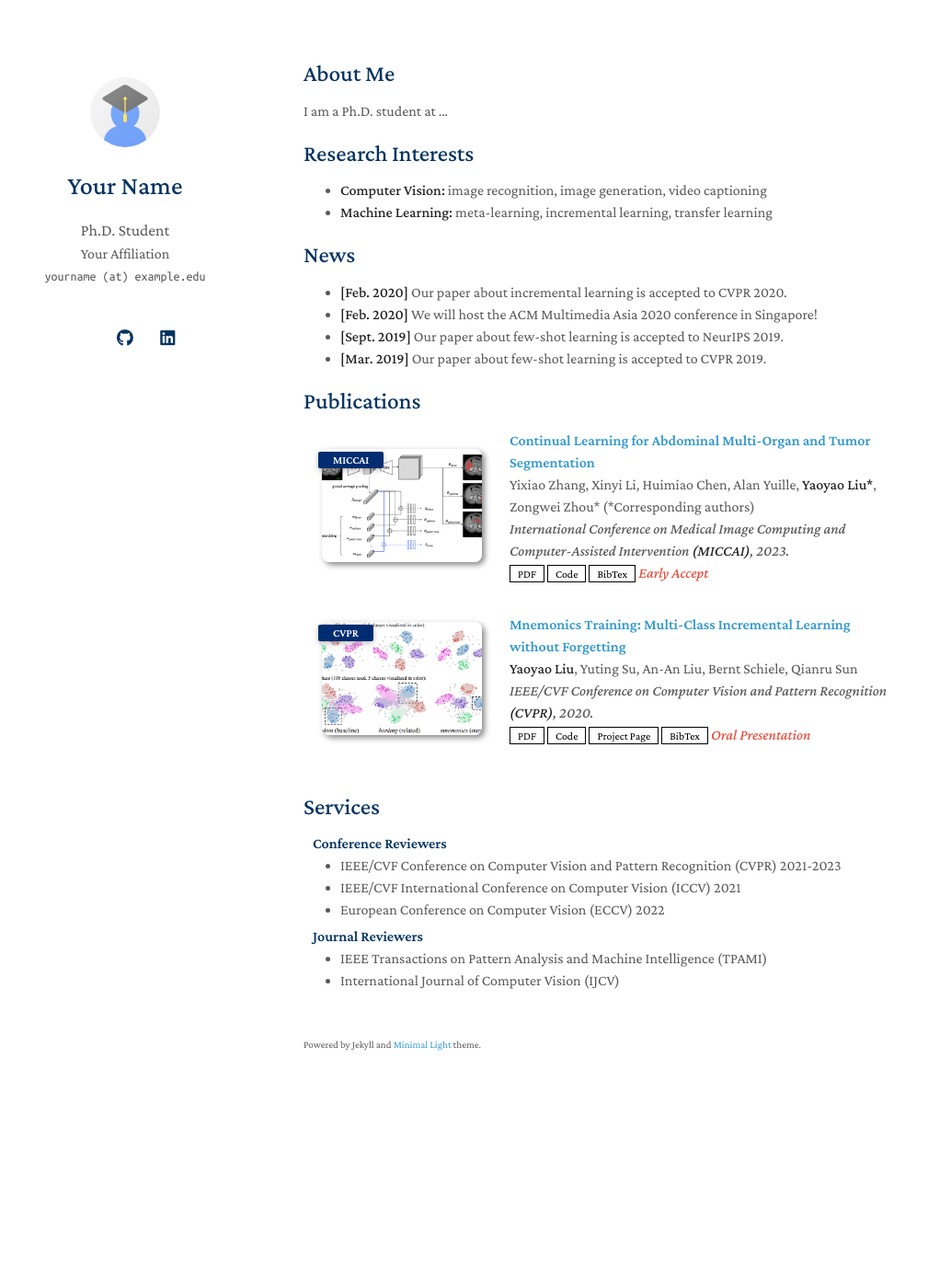
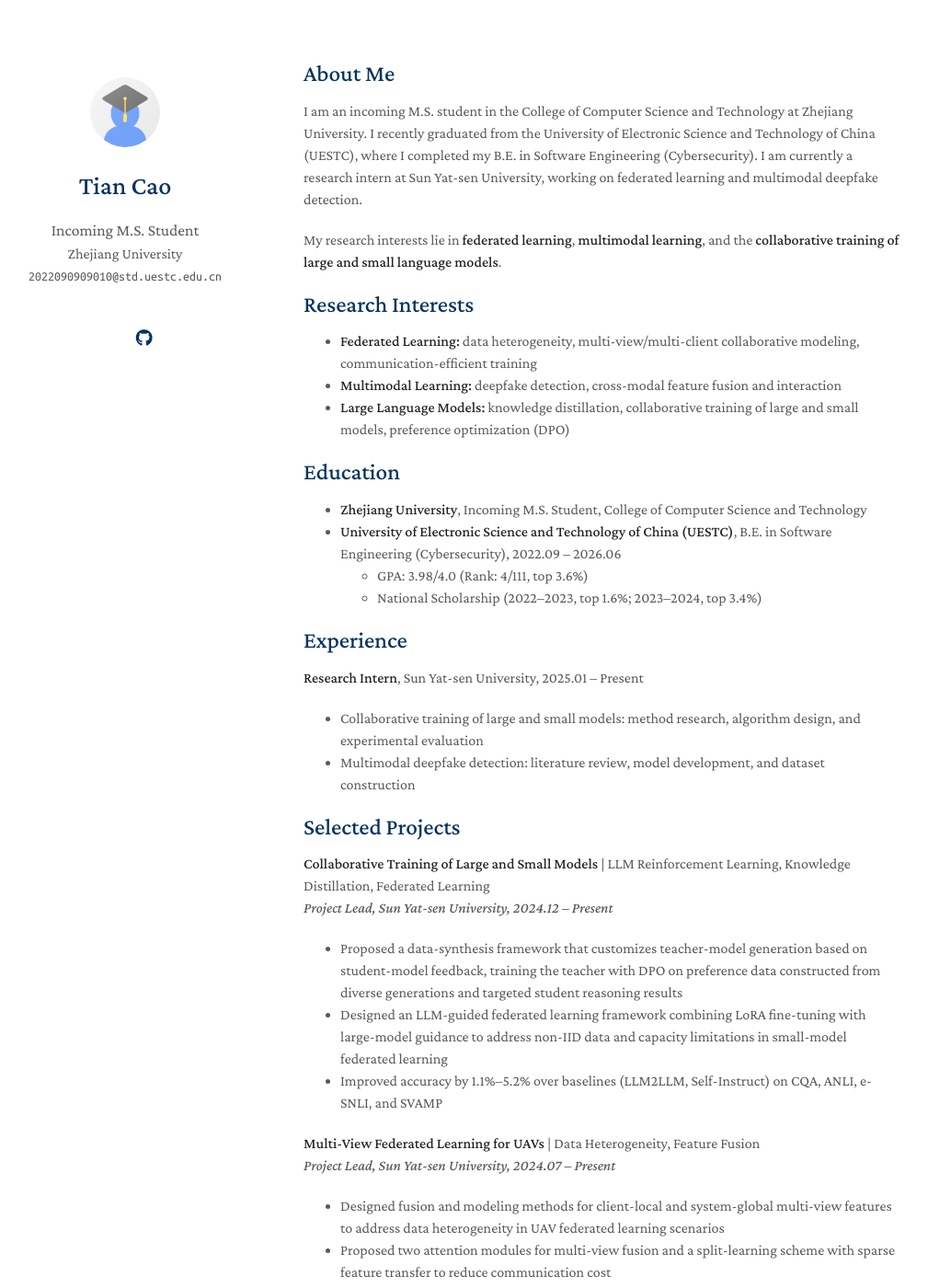
Before and after one commit to caot1an/caot1an.github.io, a Jekyll site: the page built from index.md, in a window 1280 px wide and 1400 px high. Shown: the whole window at 92% size, without its empty margins (140-1149 px from the left). Built offline with Jekyll 4.4.1, drawn with Linux system fonts in a browser that asks for light colours; a style sheet for code colours, icons or effects is not loaded; our own code applies the rules of GitHub Pages for plain Markdown files; some of the changed text lies outside the part shown.

Commit message:
Customize homepage content

```diff
--- a/_config.yml
+++ b/_config.yml
@@ -1,22 +1,22 @@
 # Basic Information
-title: Your Name
-position: Ph.D. Student
-affiliation: Your Affiliation
-email: yourname (at) example.edu
+title: Tian Cao
+position: Incoming M.S. Student
+affiliation: Zhejiang University
+email: 2022090909010@std.uestc.edu.cn
 
 # Search Engine Optimization (SEO)
 # The following information is used to improve the website traffic from search engines, e.g., Google.
-keywords: minimal light
-description: The Minimal Light is a simple and elegant jekyll theme for academic personal homepage.
-canonical: https://minimal-light-theme.yliu.me/
+keywords: Tian Cao, Zhejiang University, federated learning, multimodal learning, deepfake detection
+description: Personal homepage of Tian Cao, an incoming M.S. student at the College of Computer Science and Technology, Zhejiang University.
+canonical: https://caot1an.github.io/
 
 # Links
 # If you don't need one of them, you may delete the corresponding line.
-google_scholar: https://scholar.google.com/
+# google_scholar: https://scholar.google.com/
 cv_link: assets/files/curriculum_vitae.pdf
-github_link: https://github.com/
-linkedin: https://www.linkedin.com/
-twitter: https://twitter.com/
+github_link: https://github.com/caot1an
+# linkedin: https://www.linkedin.com/
+# twitter: https://twitter.com/
 
 # Images (e.g., your profile picture and your website's favicon)
 # "favicon" and "favicon_dark" are used for the light and dark modes, respectively.
@@ -38,7 +38,7 @@ font: "Serif" # or "Sans Serif"
 
 # Google Analytics ID
 # Please remove this if you don't use Google Analytics
-google_analytics: UA-111540567-4
+# google_analytics: UA-XXXXXXXXX-X
 
 # Use this project as a remote theme for GitHub Pages
 # See the guide here: https://docs.github.com/en/pages/setting-up-a-github-pages-site-with-jekyll/adding-a-theme-to-your-github-pages-site-using-jekyll
@@ -55,3 +55,4 @@ exclude:
   - LICENSE
   - minimal-light.gemspec
   - html_source_file/
+  - 个人简历.pdf
--- a/_data/publications.yml
+++ b/_data/publications.yml
@@ -1,22 +1 @@
 main:
-
-  - title: Continual Learning for Abdominal Multi-Organ and Tumor Segmentation
-    authors: Yixiao Zhang, Xinyi Li, Huimiao Chen, Alan Yuille, <strong>Yaoyao Liu*</strong>, Zongwei Zhou* (*Corresponding authors)
-    conference_short: MICCAI
-    conference: International Conference on Medical Image Computing and Computer-Assisted Intervention <strong>(MICCAI)</strong>, 2023.
-    pdf: https://arxiv.org/pdf/2306.00988.pdf
-    code: https://github.com/MrGiovanni/ContinualLearning
-    bibtex: https://bib.yliu.me/MICCAI23.txt
-    image: ./assets/img/teaser_example_2.png
-    notes: Early Accept
-
-  - title: "Mnemonics Training: Multi-Class Incremental Learning without Forgetting"
-    authors: <strong>Yaoyao Liu</strong>, Yuting Su, An-An Liu, Bernt Schiele, Qianru Sun
-    conference_short: CVPR
-    conference: IEEE/CVF Conference on Computer Vision and Pattern Recognition <strong>(CVPR)</strong>, 2020.
-    pdf: https://arxiv.org/pdf/2002.10211.pdf
-    code: https://github.com/yaoyao-liu/class-incremental-learning/tree/main/mnemonics-training
-    page: https://class-il.mpi-inf.mpg.de/mnemonics/
-    bibtex: https://class-il.mpi-inf.mpg.de/mnemonics/
-    notes: Oral Presentation
-    image: ./assets/img/teaser_example.png
--- a/_includes/services.md
+++ b/_includes/services.md
@@ -1,16 +1 @@
-## Services
-
-<h4 style="margin:0 10px 0;">Conference Reviewers</h4>
-
-<ul style="margin:0 0 5px;">
-  <li><a href="http://cvpr2023.thecvf.com/"><autocolor>IEEE/CVF Conference on Computer Vision and Pattern Recognition (CVPR) 2021-2023</autocolor></a></li>
-  <li><a href="http://iccv2021.thecvf.com/"><autocolor>IEEE/CVF International Conference on Computer Vision (ICCV) 2021</autocolor></a></li>
-  <li><a href="https://eccv2022.ecva.net/"><autocolor>European Conference on Computer Vision (ECCV) 2022</autocolor></a></li>
-</ul>
-
-<h4 style="margin:0 10px 0;">Journal Reviewers</h4>
-
-<ul style="margin:0 0 20px;">
-  <li><a href="https://www.computer.org/csdl/journal/tp"><autocolor>IEEE Transactions on Pattern Analysis and Machine Intelligence (TPAMI)</autocolor></a></li>
-  <li><a href="https://www.springer.com/journal/11263"><autocolor>International Journal of Computer Vision (IJCV)</autocolor></a></li>
-</ul>
+<!-- No academic services to list yet. Add reviewer/committee entries here when applicable, then include this file from index.md. -->
--- a/index.md
+++ b/index.md
@@ -4,20 +4,59 @@ layout: homepage
 
 ## About Me
 
-I am a Ph.D. student at ...
+I am an incoming M.S. student in the College of Computer Science and Technology at Zhejiang University. I recently graduated from the University of Electronic Science and Technology of China (UESTC), where I completed my B.E. in Software Engineering (Cybersecurity). I am currently a research intern at Sun Yat-sen University, working on federated learning and multimodal deepfake detection.
+
+My research interests lie in **federated learning**, **multimodal learning**, and the **collaborative training of large and small language models**.
 
 ## Research Interests
 
-- **Computer Vision:** image recognition, image generation, video captioning
-- **Machine Learning:** meta-learning, incremental learning, transfer learning
+- **Federated Learning:** data heterogeneity, multi-view/multi-client collaborative modeling, communication-efficient training
+- **Multimodal Learning:** deepfake detection, cross-modal feature fusion and interaction
+- **Large Language Models:** knowledge distillation, collaborative training of large and small models, preference optimization (DPO)
 
-## News
+## Education
 
-- **[Feb. 2020]** Our paper about incremental learning is accepted to CVPR 2020.
-- **[Feb. 2020]** We will host the ACM Multimedia Asia 2020 conference in Singapore!
-- **[Sept. 2019]** Our paper about few-shot learning is accepted to NeurIPS 2019.
-- **[Mar. 2019]** Our paper about few-shot learning is accepted to CVPR 2019.
+- **Zhejiang University**, Incoming M.S. Student, College of Computer Science and Technology
+- **University of Electronic Science and Technology of China (UESTC)**, B.E. in Software Engineering (Cybersecurity), 2022.09 – 2026.06
+  - GPA: 3.98/4.0 (Rank: 4/111, top 3.6%)
+  - National Scholarship (2022–2023, top 1.6%; 2023–2024, top 3.4%)
 
-{% include_relative _includes/publications.md %}
+## Experience
 
-{% include_relative _includes/services.md %}
+**Research Intern**, Sun Yat-sen University, 2025.01 – Present
+- Collaborative training of large and small models: method research, algorithm design, and experimental evaluation
+- Multimodal deepfake detection: literature review, model development, and dataset construction
+
+## Selected Projects
+
+**Collaborative Training of Large and Small Models** | LLM Reinforcement Learning, Knowledge Distillation, Federated Learning<br>
+*Project Lead, Sun Yat-sen University, 2024.12 – Present*
+- Proposed a data-synthesis framework that customizes teacher-model generation based on student-model feedback, training the teacher with DPO on preference data constructed from diverse generations and targeted student reasoning results
+- Designed an LLM-guided federated learning framework combining LoRA fine-tuning with large-model guidance to address non-IID data and capacity limitations in small-model federated learning
+- Improved accuracy by 1.1%–5.2% over baselines (LLM2LLM, Self-Instruct) on CQA, ANLI, e-SNLI, and SVAMP
+
+**Multi-View Federated Learning for UAVs** | Data Heterogeneity, Feature Fusion<br>
+*Project Lead, Sun Yat-sen University, 2024.07 – Present*
+- Designed fusion and modeling methods for client-local and system-global multi-view features to address data heterogeneity in UAV federated learning scenarios
+- Proposed two attention modules for multi-view fusion and a split-learning scheme with sparse feature transfer to reduce communication cost
+- Improved accuracy by 2.3%–4.5% over FedAvg, MOON, and FedProc on ModelNet40 and ShapeNet
+
+**Multimodal Deepfake Detection** | Modality Fusion, Transformers<br>
+*Core Member, Sun Yat-sen University, 2024.03 – Present*
+- Designed a modality-interaction-based multimodal deepfake detection algorithm with a Swin Transformer-based hierarchical audio-visual feature extractor and a cross-modal attention module
+- Achieved 99.1% bimodal accuracy on FakeAVCeleb (99.3% video-only, 97.9% audio-only)
+
+## Awards & Honors
+
+- 1st Prize, China Collegiate Network Technology Challenge (Southwest Region), 2025
+- 1st Prize, Sichuan Collegiate Computer Design Contest, 2024
+- 3rd Prize, China Collegiate Computing Skill Contest, 2024
+- 3rd Prize, China Collegiate Cybersecurity Contest, 2024
+- National Scholarship, 2022–2023 and 2023–2024
+- First-Class Merit Scholarship, 2022–2023 and 2023–2024
+
+*For a full list of awards and additional details, please see my [CV](assets/files/curriculum_vitae.pdf).*
+
+## Skills
+
+PyTorch, Federated Learning, Transformers, Reinforcement Learning, Python, data analysis and visualization, applied cryptography and information security fundamentals
```
Also changed, not shown: CNAME (deleted), 1 other file.
